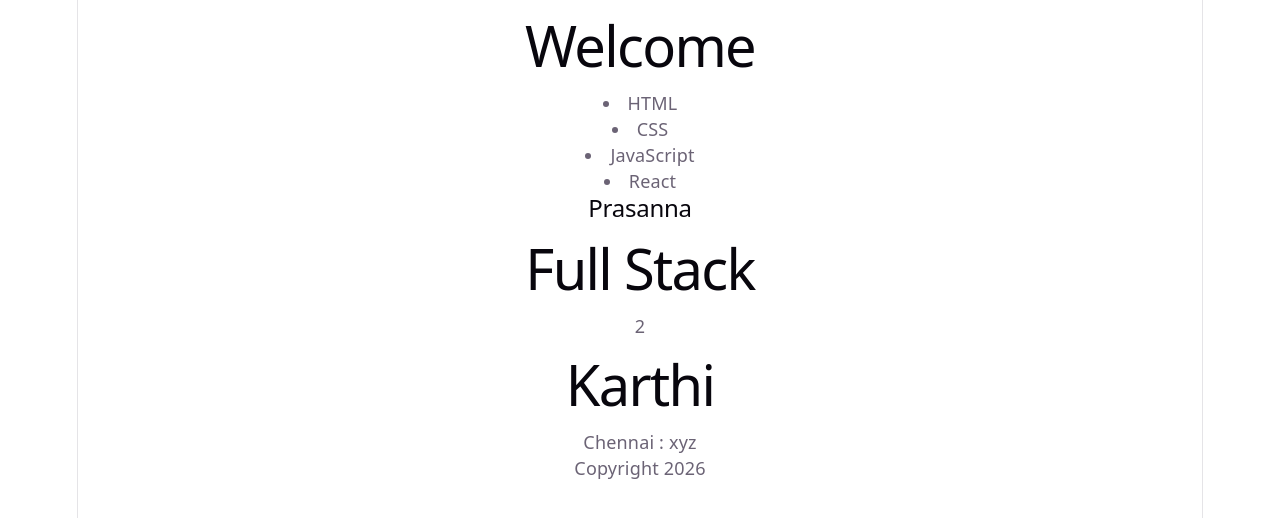
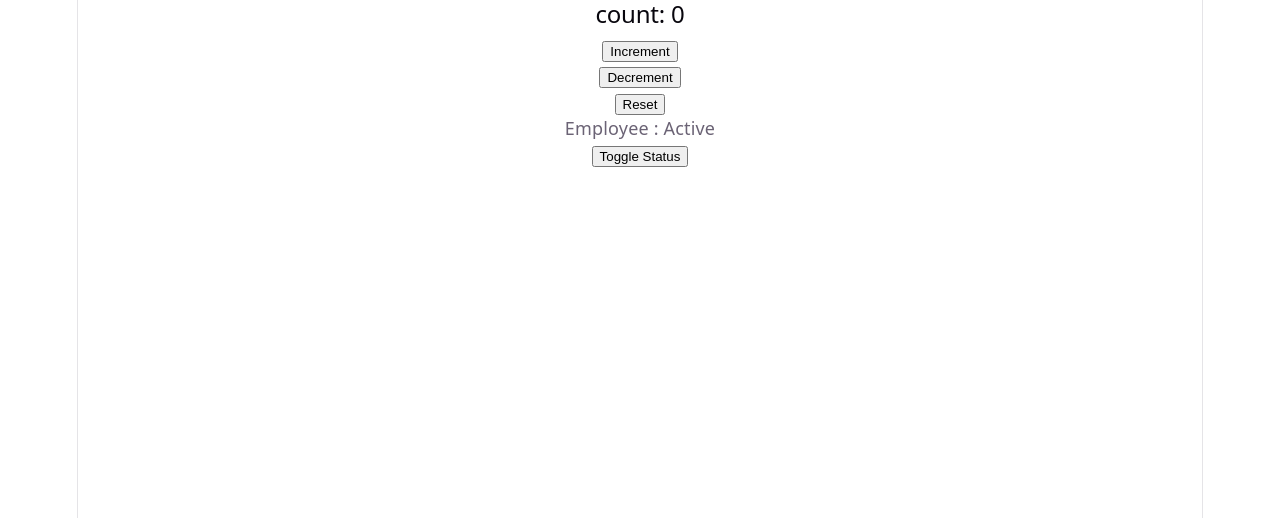
Before and after one commit to psprasanna/Learning-journey, a React (Vite) app in the folder react/react-fundamentals/: page / in a window 1280 px wide. Shown: the top 518 px of the page. Built offline with nearby package versions, Linux system fonts and the light colour scheme.

Commit message:
Rendered List using map and learned state concept

```diff
--- a/react/react-fundamentals/src/App.jsx
+++ b/react/react-fundamentals/src/App.jsx
@@ -8,36 +8,124 @@ import Footer from './components/Footer'
 import Content from './components/Content'
 import EmployeeCard from './components/EmployeeCard'
 import UserProfile from './components/UserProfile'
+import TechnologyCard from './components/TechnologyCard'
+import ProjectCard from './components/ProjectCard'
+import CounterExample from './components/CounterExample'
+import EmployeeStatus from './components/EmployeeStatus'
 
 function App() {
   const name = "Prasanna"
-  return(
+  const employees = [
+      {
+          id: 1,
+          name: "Prasanna",
+          role: "Full Stack Developer",
+          experience:2,
+          active: true
+      },
+      {
+          id: 2,
+          name: "Arun",
+          role: "Backend Developer",
+          experience:4,
+          active: true
+      },
+      {
+          id: 3,
+          name: "Karthik",
+          role: "Frontend Developer",
+          experience:1,
+          active: true
+      }
+  ];
+  const projects = [
+    {
+        id: 1,
+        name: "Todo App",
+        status: "Completed"
+    },
+    {
+        id: 2,
+        name: "Employee Management",
+        status: "In Progress"
+    }
+  ];
+  // return(
+  //   <>
+  //     <Header />
+  //     <Content />
+  //     {/* <EmployeeCard
+  //       name="Prasanna"
+  //       role="Full Stack"
+  //       experience={2}
+  //       active={true}
+  //     />
+
+  //     <EmployeeCard
+  //       name="Arun"
+  //       role="Backend Developer"
+  //       experience={3}
+  //       active={false}
+  //     /> */}
+  //     {/* Rendering multiple employees by using map */}
+  //     {/* {
+  //       employees.map(employee =>{
+  //         return <EmployeeCard
+  //             key={employee.id}
+  //             name = {employee.name}
+  //             role = {employee.role}
+  //             experience={employee.experience}
+  //             active={employee.active}
+  //           />
+  //       })
+  //     } */}
+  //     <div>
+  //       {
+  //         employees.map(employee =>(
+  //           <EmployeeCard
+  //             key={employee.id}
+  //             name={employee.name}
+  //             role={employee.role}
+  //             experience={employee.experience}
+  //             active={employee.active}
+  //           />
+  //         ))
+  //       }
+  //     </div>
+
+  //     <TechnologyCard />
+
+  //     <div>
+  //       {
+  //         projects.map( project => (
+  //           <ProjectCard
+  //             key={project.id}
+  //             name={project.name}
+  //             status={project.status}
+  //           />
+  //         ))
+  //       }
+  //     </div>
+
+
+  //     <UserProfile
+  //       name={"Karthi"}
+  //       city={"Chennai"}
+  //       company={"xyz"}
+  //     />
+  //     <Footer />
+
+  //   </>
+  // )
+
+  return (
     <>
-      <Header />
-      <Content />
-      <EmployeeCard
-        name="Prasanna"
-        role="Full Stack"
-        experience={2}
-        active={true}
-      />
-
-      <EmployeeCard
-        name="Arun"
-        role="Backend Developer"
-        experience={3}
-        active={false}
-      />
-
-      <UserProfile
-        name={"Karthi"}
-        city={"Chennai"}
-        company={"xyz"}
-      />
-      <Footer />
-
+      <CounterExample />
+      <EmployeeStatus />
     </>
   )
+
+
 
 }
 
--- /dev/null
+++ b/react/react-fundamentals/src/components/CounterExample.jsx
@@ -0,0 +1,26 @@
+import { useState } from 'react'
+
+function CounterExample(){
+    const [count, setCount] = useState(0);
+    return (
+        <div>
+            <h2>count: {count} </h2>
+            <button
+                onClick={ () => setCount(count+1)}
+            >
+                Increment
+            </button>
+            <br />
+            <button onClick={()=> setCount(count-1)}>
+                Decrement
+            </button>
+            <br />
+            <button onClick={()=> setCount(0)}>
+                Reset
+            </button>
+        </div>
+    )
+}
+
+
+export default CounterExample;
--- a/react/react-fundamentals/src/components/EmployeeCard.jsx
+++ b/react/react-fundamentals/src/components/EmployeeCard.jsx
@@ -2,8 +2,8 @@ function EmployeeCard({name, role, experience,  active}){
     return (
         <div style={ {display : active ? 'block' : 'none'} }>
             <h2>{name}</h2>
-            <h1>{role}</h1>
-            <p>{experience}</p>
+            <p>{'working as a '+role + ' around ' +experience + ' years'}</p>
+            {active ? <p>Employee Active</p> : <p>Employee Inactive</p>}
         </div>
     )
 }
--- /dev/null
+++ b/react/react-fundamentals/src/components/EmployeeStatus.jsx
@@ -0,0 +1,19 @@
+import { act, useState } from "react"
+
+function EmployeeStatus(){
+    const[active, setActive] = useState(true);
+    return (
+        <div>
+            <p>Employee : {active ? 'Active' : 'In Active'}</p>
+            <button
+                type="toggle"
+                onClick={()=>setActive(!active)}
+            >
+                Toggle Status
+            </button>
+        </div>
+    )
+}
+
+
+export default  EmployeeStatus;
--- /dev/null
+++ b/react/react-fundamentals/src/components/ProjectCard.jsx
@@ -0,0 +1,7 @@
+function ProjectCard({name,  status}){
+    return (
+        <p>{name + " - " + status}</p>
+    )
+}
+
+export default ProjectCard;
--- /dev/null
+++ b/react/react-fundamentals/src/components/TechnologyCard.jsx
@@ -0,0 +1,28 @@
+const technologies = [
+    {
+        id: 1,
+        name: "React"
+    },
+    {
+        id: 2,
+        name: "Flask"
+    },
+    {
+        id: 3,
+        name: "MySQL"
+    }
+];
+
+function TechnologyCard(){
+    return (
+        <div>
+            {
+                technologies.map(tech => (
+                    <li key={tech.id}>{tech.name}</li>
+                ))
+            }
+        </div>
+    )
+}
+
+export default TechnologyCard;
```
